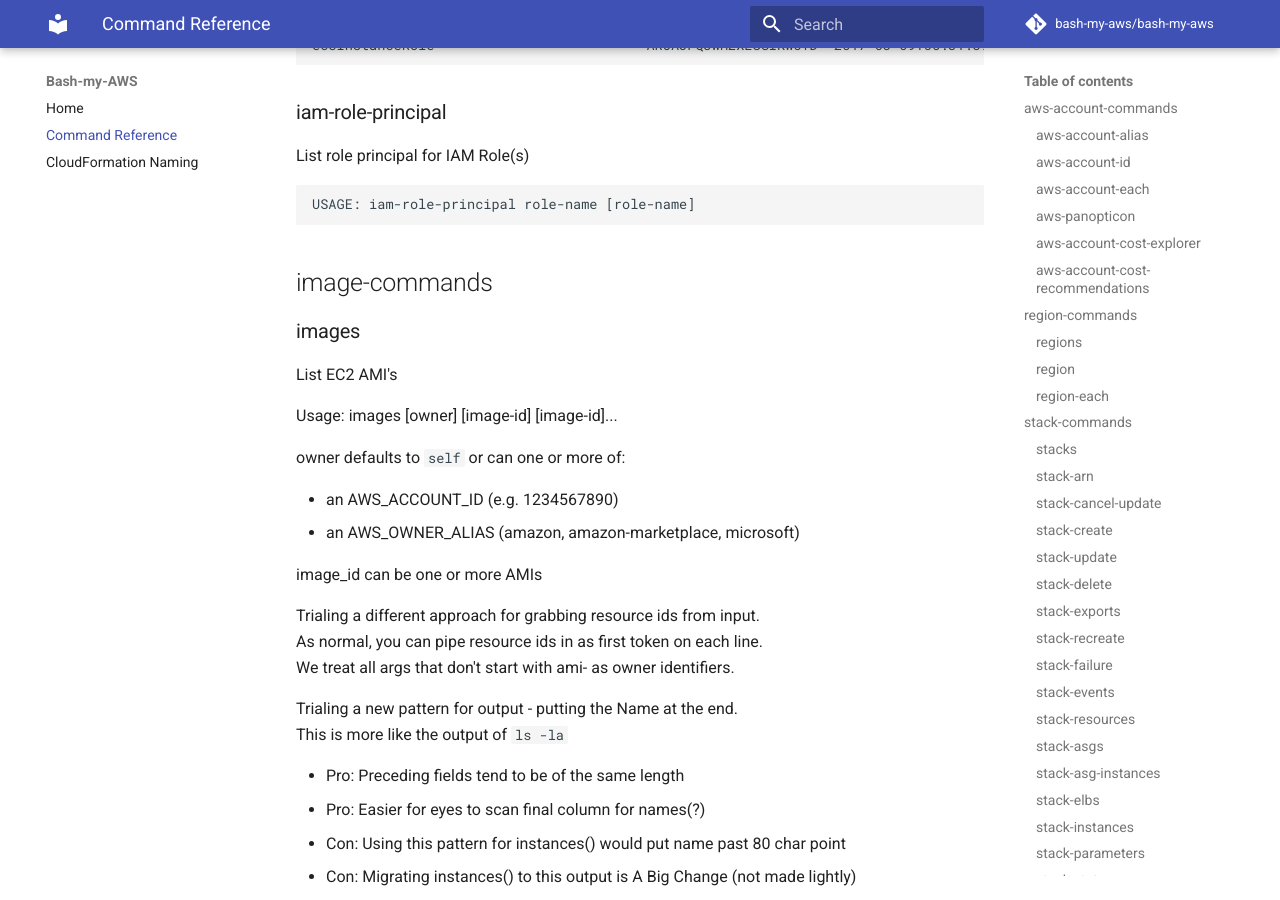
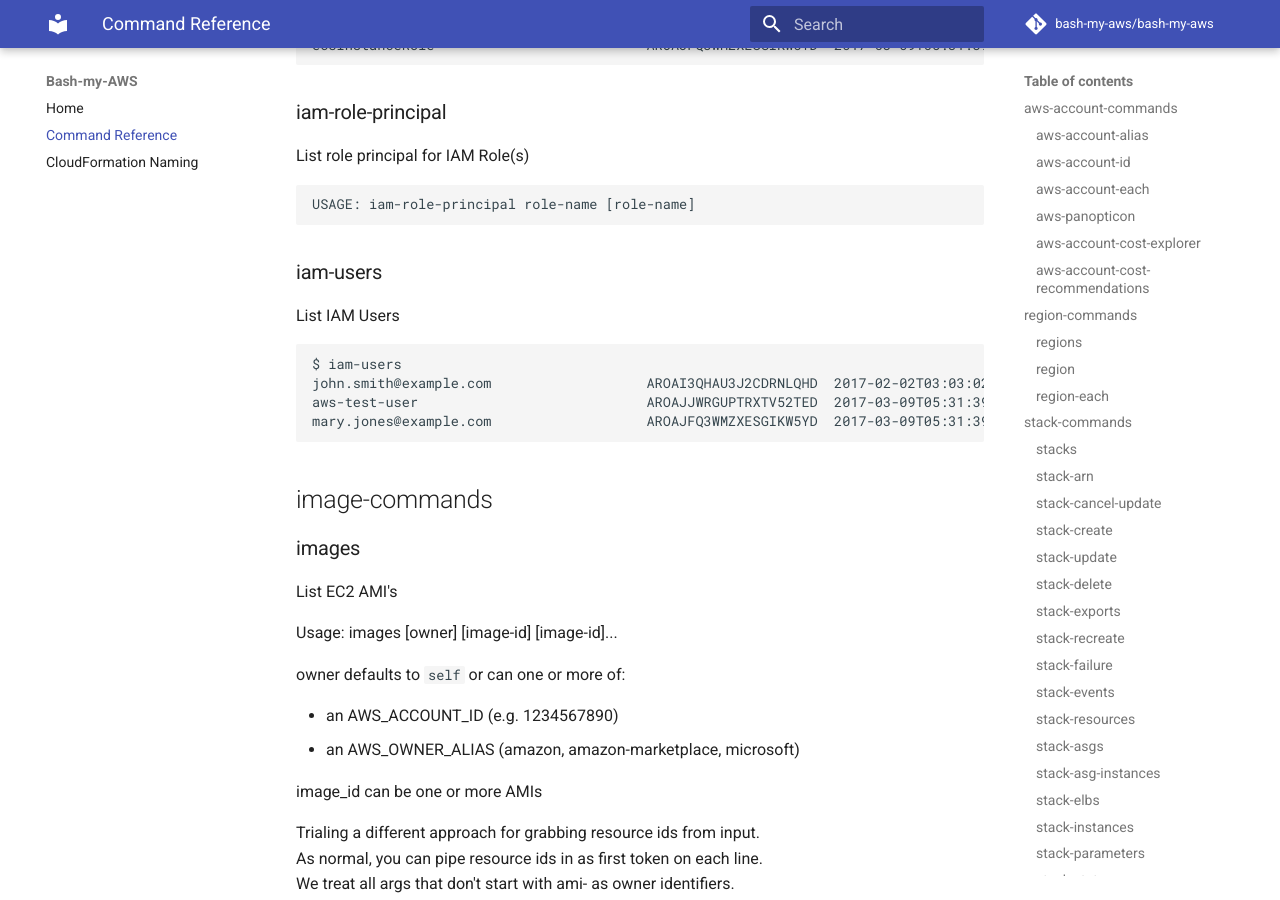
Before and after one commit to bash-my-aws/bash-my-aws, an MkDocs documentation site: the page built from docs/command-reference.md, in a window 1280 px wide and 900 px high, scrolled down 20455 px. Built offline with MkDocs 1.6.1 and Material for MkDocs 9.7.7, drawn with Linux system fonts in a browser that asks for light colours; comment, search, counter and statistics services are not loaded.

Commit message:
add iam-list-users to list all users from IAM

```diff
--- a/docs/command-reference.md
+++ b/docs/command-reference.md
@@ -974,6 +974,15 @@ List role principal for IAM Role(s)
 
     USAGE: iam-role-principal role-name [role-name]
 
+### iam-users
+
+List IAM Users
+
+    $ iam-users
+    john.smith@example.com                   AROAI3QHAU3J2CDRNLQHD  2017-02-02T03:03:02Z
+    aws-test-user                            AROAJJWRGUPTRXTV52TED  2017-03-09T05:31:39Z
+    mary.jones@example.com                   AROAJFQ3WMZXESGIKW5YD  2017-03-09T05:31:39Z
+
 
 ## image-commands
 
```
Also changed, not shown: 3 other files.
